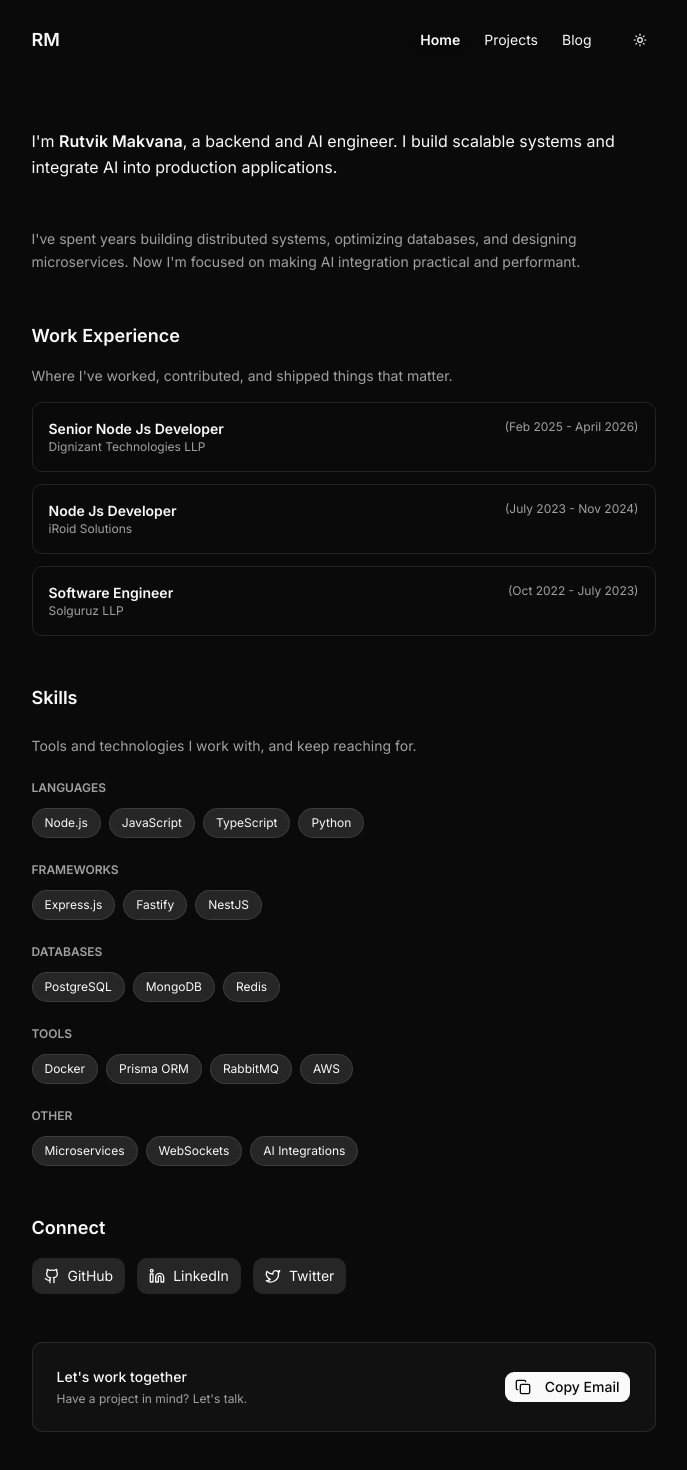
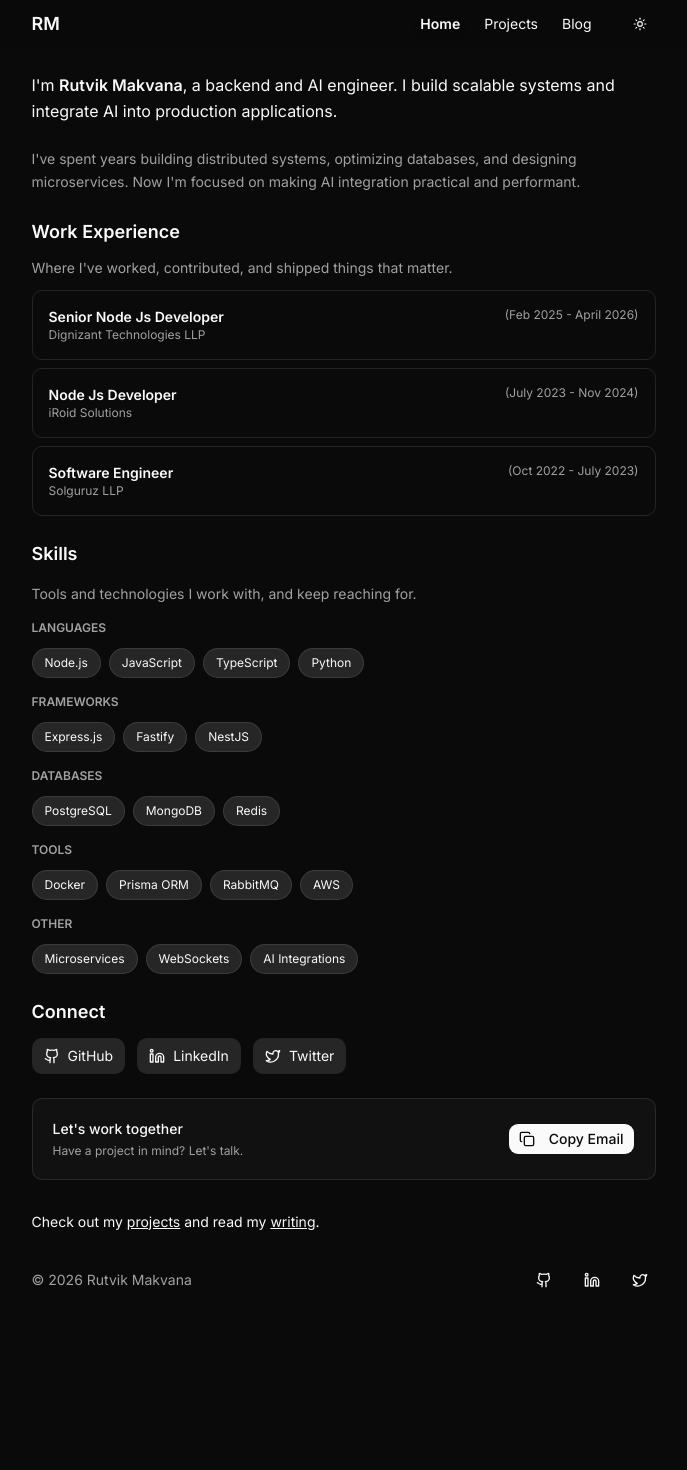
Before and after one commit to RutvikMakvana4/devfolio, a Next.js app: page / in a window 1280 px wide. Shown: the top 1470 px of the page, without its empty margins (289-976 px from the left). After the commit the page ends 1304 px from the top, so only its background shows below. Built offline with nearby package versions, Linux system fonts and the light colour scheme.

Commit message:
refactor: remove gaps between two content

```diff
--- a/app/layout.js
+++ b/app/layout.js
@@ -54,7 +54,7 @@ export default function RootLayout({ children }) {
         style={{ fontFamily: "Inter, sans-serif" }}
       >
         <div className="min-h-screen flex flex-col">
-          <nav className="py-6 sticky top-0 z-50 bg-background/95 backdrop-blur transition-colors duration-300">
+          <nav className="py-2 sticky top-0 z-50 bg-background/95 backdrop-blur transition-colors duration-300">
             <div className="max-w-2xl mx-auto px-4 sm:px-6 flex justify-between items-center">
               <Link
                 href="/"
@@ -100,11 +100,11 @@ export default function RootLayout({ children }) {
             </div>
           </nav>
 
-          <main className="flex-1 max-w-2xl mx-auto w-full px-4 sm:px-6 py-12">
+          <main className="flex-1 max-w-2xl mx-auto w-full px-4 sm:px-6 py-4 sm:py-6">
             {children}
           </main>
 
-          <footer className="py-8 mt-auto transition-colors duration-300">
+          <footer className="py-2 mt-auto transition-colors duration-300">
             <div className="max-w-2xl mx-auto px-4 sm:px-6">
               <div className="flex flex-col gap-6 sm:flex-row sm:justify-between sm:items-center">
                 <p className="text-sm text-muted-foreground">
--- a/app/page.js
+++ b/app/page.js
@@ -28,7 +28,7 @@ export default function Home() {
   };
 
   return (
-    <div className="space-y-12">
+    <div className="space-y-5 sm:space-y-6">
       {/* Introduction */}
       <section>
         <p className="text-base leading-relaxed">
@@ -48,12 +48,12 @@ export default function Home() {
       </section>
 
       {/* Experience Section */}
-      <section className="space-y-4">
+      <section className="space-y-3">
         <h2 className="text-lg font-semibold">Work Experience</h2>
-        <p className="text-sm text-muted-foreground mb-4">
+        <p className="text-sm text-muted-foreground mb-3">
           Where I've worked, contributed, and shipped things that matter.
         </p>
-        <div className="space-y-3">
+        <div className="space-y-2">
           {experiences.map((exp) => (
             <div
               key={exp.id}
@@ -74,13 +74,13 @@ export default function Home() {
       </section>
 
       {/* Skills Section */}
-      <section className="space-y-6">
+      <section className="space-y-4">
         <h2 className="text-lg font-semibold">Skills</h2>
         <p className="text-sm text-muted-foreground">
           Tools and technologies I work with, and keep reaching for.
         </p>
 
-        <div className="space-y-6">
+        <div className="space-y-4">
           {Object.entries(skills).map(([category, items]) => (
             <div key={category}>
               <h3 className="text-xs font-semibold uppercase text-muted-foreground mb-3">
@@ -102,7 +102,7 @@ export default function Home() {
       </section>
 
       {/* Connect Section */}
-      <section className="space-y-4">
+      <section className="space-y-3">
         <h2 className="text-lg font-semibold">Connect</h2>
         <div className="flex gap-3 flex-wrap">
           {socialMedia.map((social) => {
@@ -125,8 +125,8 @@ export default function Home() {
       </section>
 
       {/* Email CTA */}
-      <section className="border border-border rounded-lg p-6 bg-muted/30">
-        <div className="flex flex-col sm:flex-row sm:justify-between sm:items-center gap-4">
+      <section className="border border-border rounded-lg p-4 sm:p-5 bg-muted/30">
+        <div className="flex flex-col sm:flex-row sm:justify-between sm:items-center gap-3">
           <div>
             <p className="text-sm font-medium">Let's work together</p>
             <p className="text-xs text-muted-foreground mt-1">
@@ -153,7 +153,7 @@ export default function Home() {
       </section>
 
       {/* Projects & Blog Links */}
-      <section className="text-sm pt-4">
+      <section className="text-sm pt-2">
         <p>
           Check out my{" "}
           <Link
```
